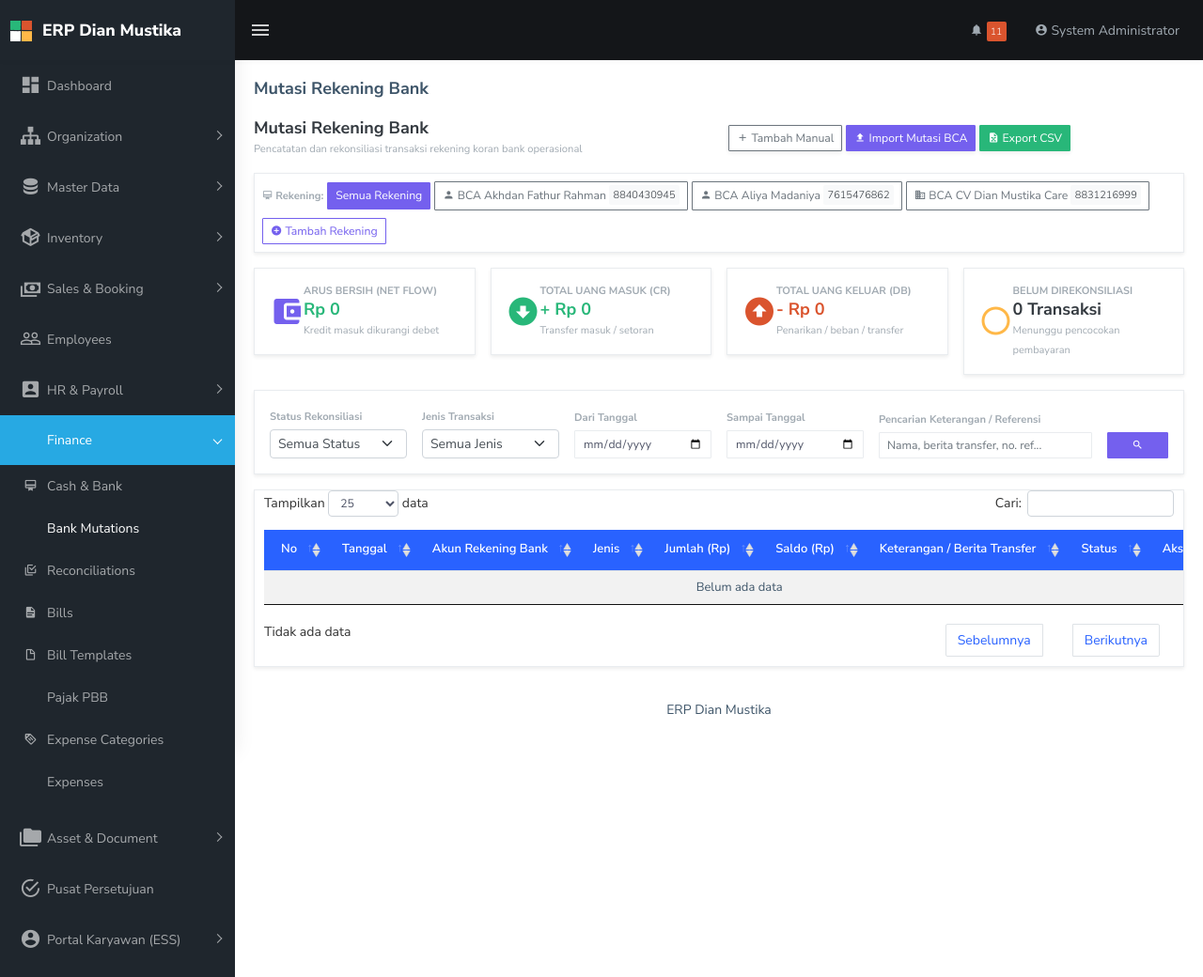
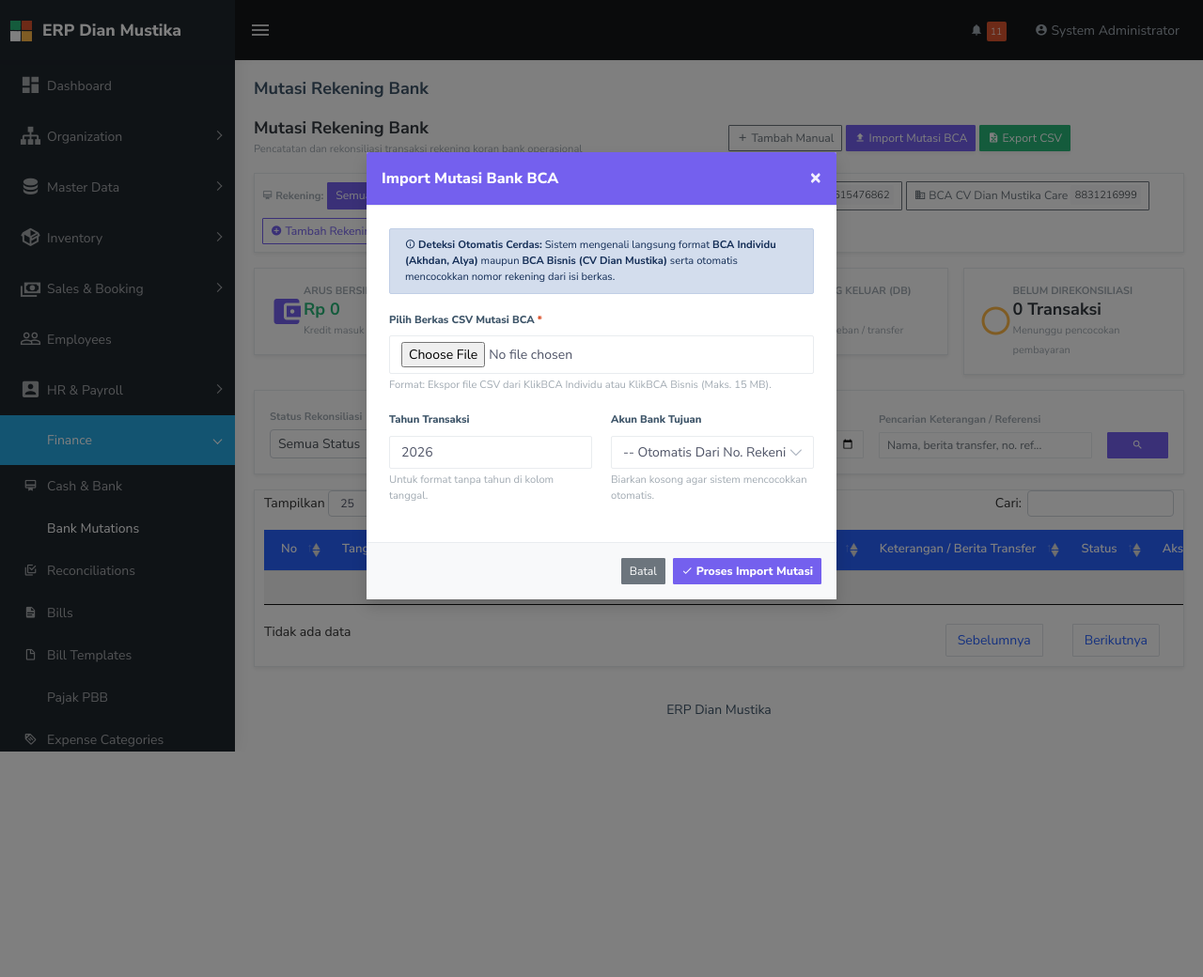
Before and after one commit to ardiandp/ERP, a Laravel app: page /bank-transactions in a window 1280 px wide, after a click on "Import Mutasi BCA". Shown: the top 1040 px of the page at 94% size. After the commit the page ends 800 px from the top, so only its background shows below. Run offline with Laravel 12, Linux system fonts and the light colour scheme; a user stored in the database is signed in; data comes from the database, SQL or seed files in the repository; data that the repository does not hold is empty.

Commit message:
fix: add Bootstrap 4 modal compatibility and jQuery trigger fallback for bank transactions and property taxes import modals

```diff
--- a/resources/views/bank-transactions/index.blade.php
+++ b/resources/views/bank-transactions/index.blade.php
@@ -11,7 +11,7 @@
         <a href="{{ route('bank-transactions.create') }}" class="btn btn-outline-secondary btn-sm me-1 shadow-sm">
             <i class="mdi mdi-plus"></i> Tambah Manual
         </a>
-        <button type="button" class="btn btn-primary btn-sm me-1 shadow-sm" data-bs-toggle="modal" data-bs-target="#modalImportBca">
+        <button type="button" id="btnImportBca" class="btn btn-primary btn-sm me-1 shadow-sm" data-toggle="modal" data-target="#modalImportBca" data-bs-toggle="modal" data-bs-target="#modalImportBca">
             <i class="mdi mdi-upload"></i> Import Mutasi BCA
         </button>
         <a href="{{ route('bank-transactions.export', request()->query()) }}" class="btn btn-success btn-sm shadow-sm" title="Ekspor mutasi bank ke CSV">
@@ -60,7 +60,7 @@
                 @endforeach
             </div>
             <div>
-                <button type="button" class="btn btn-outline-primary btn-sm" data-bs-toggle="modal" data-bs-target="#modalTambahRekening" title="Daftarkan Rekening Bank Baru">
+                <button type="button" id="btnTambahRekening" class="btn btn-outline-primary btn-sm" data-toggle="modal" data-target="#modalTambahRekening" data-bs-toggle="modal" data-bs-target="#modalTambahRekening" title="Daftarkan Rekening Bank Baru">
                     <i class="mdi mdi-plus-circle"></i> Tambah Rekening
                 </button>
             </div>
@@ -285,48 +285,50 @@
 </div>
 
 <!-- Modal Import BCA (Auto-Detect Individu & Bisnis) -->
-<div class="modal fade" id="modalImportBca" tabindex="-1" aria-labelledby="modalImportBcaLabel" aria-hidden="true">
-    <div class="modal-dialog">
-        <div class="modal-content">
+<div class="modal fade" id="modalImportBca" tabindex="-1" role="dialog" aria-labelledby="modalImportBcaLabel" aria-hidden="true">
+    <div class="modal-dialog modal-dialog-centered" role="document">
+        <div class="modal-content border-0 shadow">
             <form action="{{ route('bank-transactions.import-bca') }}" method="POST" enctype="multipart/form-data">
                 @csrf
                 <div class="modal-header bg-primary text-white">
-                    <h5 class="modal-title fw-bold" id="modalImportBcaLabel"><i class="mdi mdi-bank-transfer-in"></i> Import Mutasi Bank BCA</h5>
-                    <button type="button" class="btn-close btn-close-white" data-bs-dismiss="modal" aria-label="Close"></button>
+                    <h5 class="modal-title font-weight-bold text-white mb-0" id="modalImportBcaLabel"><i class="mdi mdi-bank-transfer-in"></i> Import Mutasi Bank BCA</h5>
+                    <button type="button" class="close text-white" data-dismiss="modal" data-bs-dismiss="modal" aria-label="Close" style="opacity: 0.9;">
+                        <span aria-hidden="true">&times;</span>
+                    </button>
                 </div>
-                <div class="modal-body">
+                <div class="modal-body p-4">
                     <div class="alert alert-info py-2 px-3 small mb-3">
                         <i class="mdi mdi-information-outline"></i> <strong>Deteksi Otomatis Cerdas:</strong>
                         Sistem mengenali langsung format <strong>BCA Individu (Akhdan, Alya)</strong> maupun <strong>BCA Bisnis (CV Dian Mustika)</strong> serta otomatis mencocokkan nomor rekening dari isi berkas.
                     </div>
 
                     <div class="mb-3">
-                        <label for="csv_file" class="form-label fw-bold small">Pilih Berkas CSV Mutasi BCA <span class="text-danger">*</span></label>
+                        <label for="csv_file" class="form-label font-weight-bold small">Pilih Berkas CSV Mutasi BCA <span class="text-danger">*</span></label>
                         <input type="file" name="csv_file" id="csv_file" class="form-control" accept=".csv,.txt" required>
-                        <small class="text-muted">Format: Ekspor file CSV dari KlikBCA Individu atau KlikBCA Bisnis (Maks. 15 MB).</small>
+                        <small class="text-muted d-block mt-1">Format: Ekspor file CSV dari KlikBCA Individu atau KlikBCA Bisnis (Maks. 15 MB).</small>
                     </div>
 
-                    <div class="row g-2 mb-3">
-                        <div class="col-md-6">
-                            <label for="year" class="form-label fw-bold small">Tahun Transaksi</label>
+                    <div class="row mb-3">
+                        <div class="col-md-6 mb-2 mb-md-0">
+                            <label for="year" class="form-label font-weight-bold small">Tahun Transaksi</label>
                             <input type="number" name="year" id="year" class="form-control" min="2000" max="2100" value="{{ date('Y') }}">
-                            <small class="text-muted">Untuk format tanpa tahun di kolom tanggal.</small>
+                            <small class="text-muted d-block mt-1">Untuk format tanpa tahun di kolom tanggal.</small>
                         </div>
                         <div class="col-md-6">
-                            <label for="financial_account_id" class="form-label fw-bold small">Akun Bank Tujuan</label>
-                            <select name="financial_account_id" id="financial_account_id" class="form-select">
+                            <label for="financial_account_id" class="form-label font-weight-bold small">Akun Bank Tujuan</label>
+                            <select name="financial_account_id" id="financial_account_id" class="form-control custom-select">
                                 <option value="">-- Otomatis Dari No. Rekening --</option>
                                 @foreach($accounts as $acc)
                                 <option value="{{ $acc->id }}" @selected($selectedAccountId === $acc->id)>{{ $acc->account_name }} ({{ $acc->account_number ?: '-' }})</option>
                                 @endforeach
                             </select>
-                            <small class="text-muted">Biarkan kosong agar sistem mencocokkan otomatis.</small>
+                            <small class="text-muted d-block mt-1">Biarkan kosong agar sistem mencocokkan otomatis.</small>
                         </div>
                     </div>
                 </div>
-                <div class="modal-footer">
-                    <button type="button" class="btn btn-secondary btn-sm" data-bs-dismiss="modal">Batal</button>
-                    <button type="submit" class="btn btn-primary btn-sm"><i class="mdi mdi-check"></i> Proses Import Mutasi</button>
+                <div class="modal-footer bg-light">
+                    <button type="button" class="btn btn-secondary btn-sm" data-dismiss="modal" data-bs-dismiss="modal">Batal</button>
+                    <button type="submit" class="btn btn-primary btn-sm font-weight-bold"><i class="mdi mdi-check"></i> Proses Import Mutasi</button>
                 </div>
             </form>
         </div>
@@ -334,53 +336,73 @@
 </div>
 
 <!-- Modal Tambah Rekening Bank Baru -->
-<div class="modal fade" id="modalTambahRekening" tabindex="-1" aria-labelledby="modalTambahRekeningLabel" aria-hidden="true">
-    <div class="modal-dialog">
-        <div class="modal-content">
+<div class="modal fade" id="modalTambahRekening" tabindex="-1" role="dialog" aria-labelledby="modalTambahRekeningLabel" aria-hidden="true">
+    <div class="modal-dialog modal-dialog-centered" role="document">
+        <div class="modal-content border-0 shadow">
             <form action="{{ route('bank-transactions.accounts.store') }}" method="POST">
                 @csrf
                 <div class="modal-header bg-dark text-white">
-                    <h5 class="modal-title fw-bold" id="modalTambahRekeningLabel"><i class="mdi mdi-bank-plus"></i> Tambah Rekening Bank Baru</h5>
-                    <button type="button" class="btn-close btn-close-white" data-bs-dismiss="modal" aria-label="Close"></button>
+                    <h5 class="modal-title font-weight-bold text-white mb-0" id="modalTambahRekeningLabel"><i class="mdi mdi-bank-plus"></i> Tambah Rekening Bank Baru</h5>
+                    <button type="button" class="close text-white" data-dismiss="modal" data-bs-dismiss="modal" aria-label="Close" style="opacity: 0.9;">
+                        <span aria-hidden="true">&times;</span>
+                    </button>
                 </div>
-                <div class="modal-body">
+                <div class="modal-body p-4">
                     <div class="alert alert-light border py-2 px-3 small mb-3">
                         <i class="mdi mdi-information text-primary"></i>
                         Daftarkan rekening baru (misal BCA individu atas nama Laya, Alya, rekening operasional, dsb).
                         Rekening ini otomatis menjadi tab baru dan target impor mutasi.
                     </div>
 
-                    <div class="mb-3">
-                        <label for="new_bank_id" class="form-label fw-bold small">Pilih Bank</label>
-                        <select name="bank_id" id="new_bank_id" class="form-select">
+                    <div class="form-group mb-3">
+                        <label for="new_bank_id" class="form-label font-weight-bold small">Pilih Bank</label>
+                        <select name="bank_id" id="new_bank_id" class="form-control custom-select">
                             @foreach($banks as $b)
                             <option value="{{ $b->id }}" @selected(strtoupper($b->code) === 'BCA')>{{ $b->name }} ({{ $b->code }})</option>
                             @endforeach
                         </select>
                     </div>
 
-                    <div class="mb-3">
-                        <label for="new_account_number" class="form-label fw-bold small">Nomor Rekening <span class="text-danger">*</span></label>
+                    <div class="form-group mb-3">
+                        <label for="new_account_number" class="form-label font-weight-bold small">Nomor Rekening <span class="text-danger">*</span></label>
                         <input type="text" name="account_number" id="new_account_number" class="form-control font-monospace" placeholder="Contoh: 8840123456" required>
                     </div>
 
-                    <div class="mb-3">
-                        <label for="new_account_name" class="form-label fw-bold small">Nama Akun / Atas Nama <span class="text-danger">*</span></label>
+                    <div class="form-group mb-3">
+                        <label for="new_account_name" class="form-label font-weight-bold small">Nama Akun / Atas Nama <span class="text-danger">*</span></label>
                         <input type="text" name="account_name" id="new_account_name" class="form-control" placeholder="Contoh: BCA Laya atau BCA CV Dian Mustika" required>
                     </div>
 
-                    <div class="mb-3">
-                        <label for="new_opening_balance" class="form-label fw-bold small">Saldo Awal (Rp)</label>
+                    <div class="form-group mb-3">
+                        <label for="new_opening_balance" class="form-label font-weight-bold small">Saldo Awal (Rp)</label>
                         <input type="number" step="0.01" name="opening_balance" id="new_opening_balance" class="form-control" value="0" min="0">
-                        <small class="text-muted">Saldo awal pembukuan sebelum mutasi pertama.</small>
+                        <small class="text-muted d-block mt-1">Saldo awal pembukuan sebelum mutasi pertama.</small>
                     </div>
                 </div>
-                <div class="modal-footer">
-                    <button type="button" class="btn btn-secondary btn-sm" data-bs-dismiss="modal">Batal</button>
-                    <button type="submit" class="btn btn-primary btn-sm"><i class="mdi mdi-check"></i> Simpan Rekening</button>
+                <div class="modal-footer bg-light">
+                    <button type="button" class="btn btn-secondary btn-sm" data-dismiss="modal" data-bs-dismiss="modal">Batal</button>
+                    <button type="submit" class="btn btn-primary btn-sm font-weight-bold"><i class="mdi mdi-check"></i> Simpan Rekening</button>
                 </div>
             </form>
         </div>
     </div>
 </div>
 @endsection
+
+@push('scripts')
+<script>
+$(document).ready(function() {
+    // Robust click handler for Import BCA modal
+    $('#btnImportBca, [data-target="#modalImportBca"], [data-bs-target="#modalImportBca"]').on('click', function(e) {
+        e.preventDefault();
+        $('#modalImportBca').modal('show');
+    });
+
+    // Robust click handler for Tambah Rekening modal
+    $('#btnTambahRekening, [data-target="#modalTambahRekening"], [data-bs-target="#modalTambahRekening"]').on('click', function(e) {
+        e.preventDefault();
+        $('#modalTambahRekening').modal('show');
+    });
+});
+</script>
+@endpush
```
Also changed, not shown: resources/views/property-taxes/index.blade.php (+27 -14 lines).
